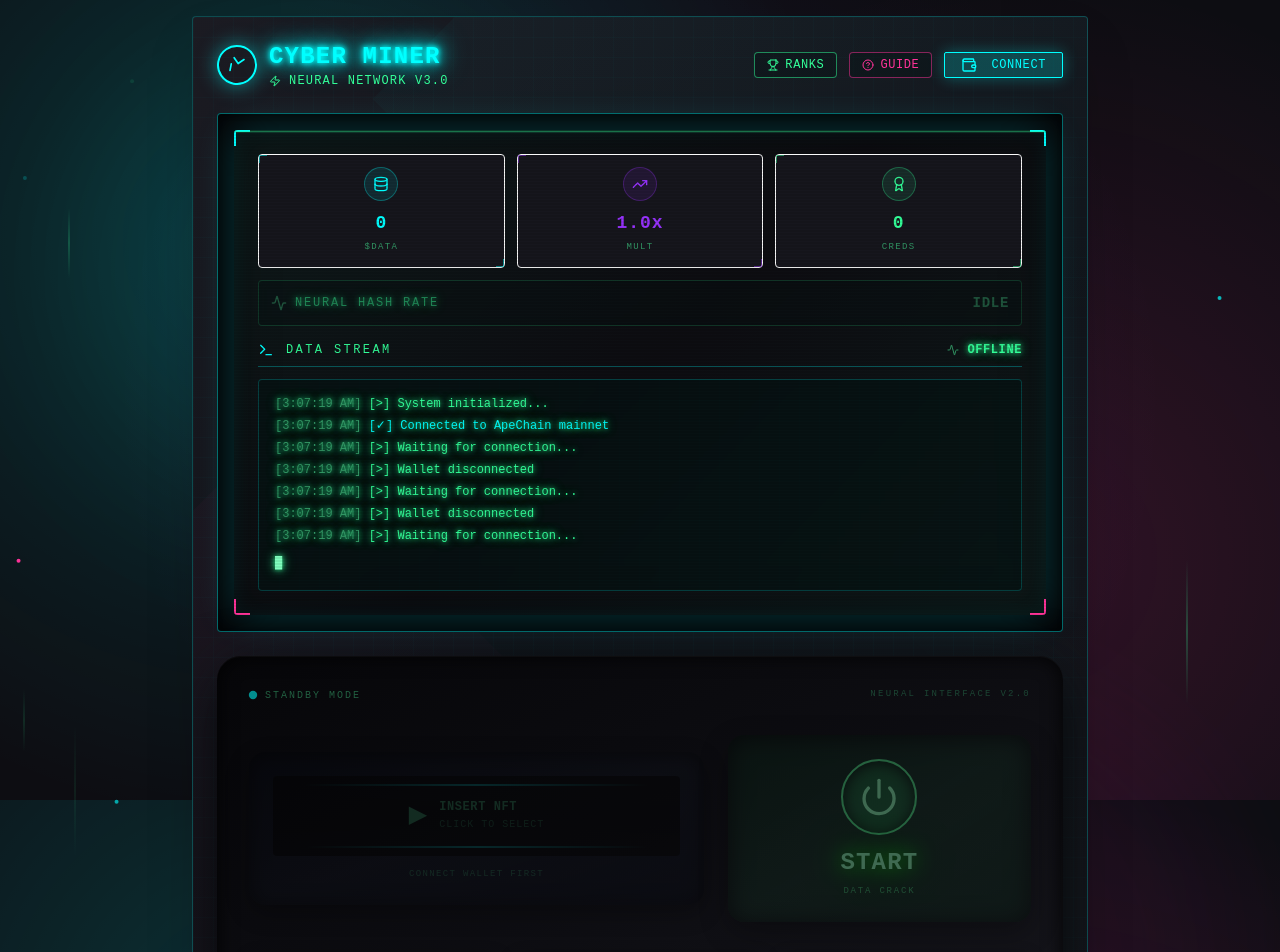
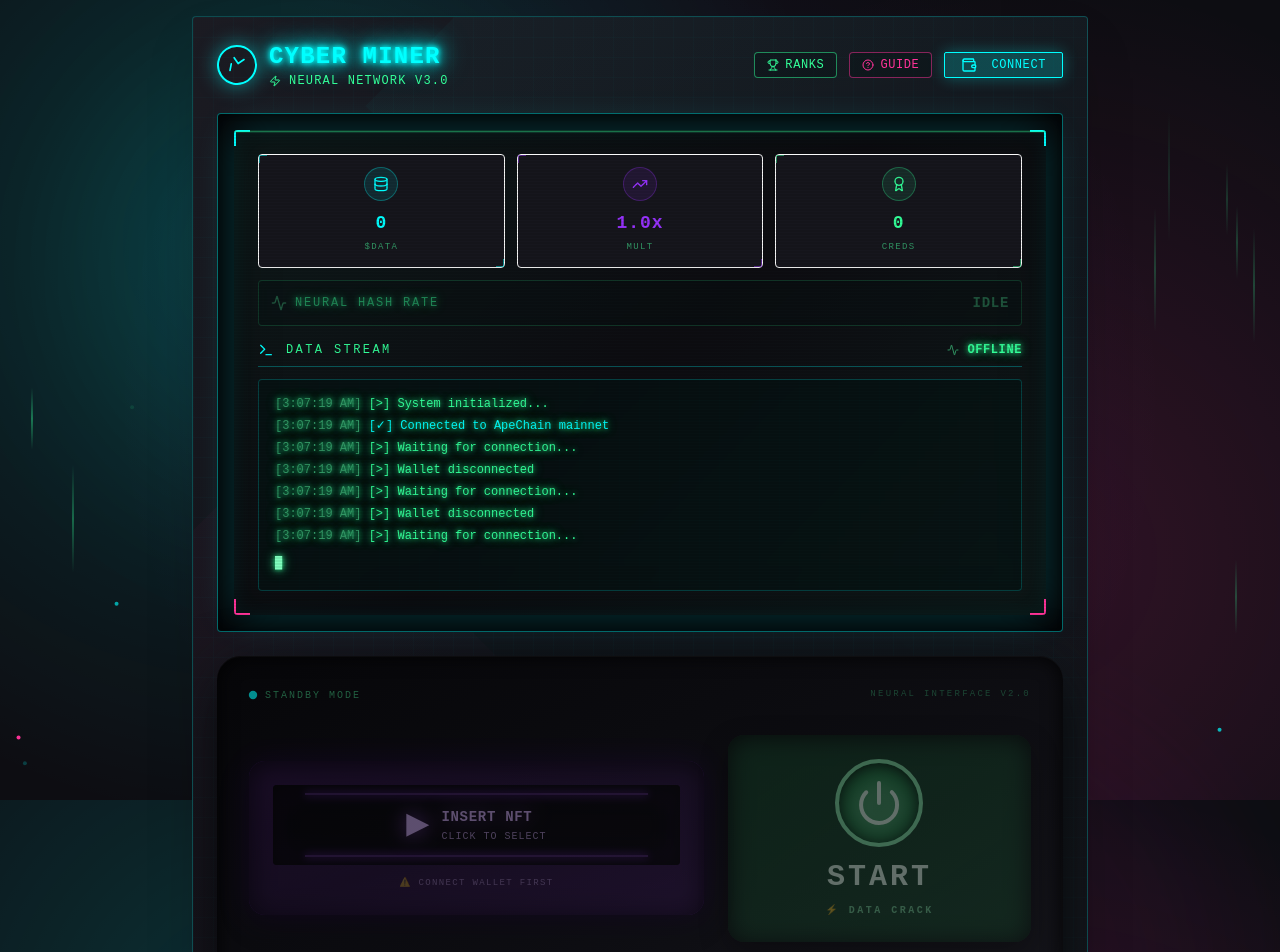
Before and after one commit to mrvalts123/cyber, a React (Vite) app: page / in a window 1280 px wide. Shown: the top 952 px of the page. Built offline with nearby package versions, Linux system fonts and the light colour scheme.

Commit message:
Update control-pad.tsx

```diff
--- a/src/components/control-pad.tsx
+++ b/src/components/control-pad.tsx
@@ -3,12 +3,12 @@
  *
  * Ultra-premium HD control interface with professional-grade design.
  * Features a realistic cartridge slot and industrial start/stop button in a unified layout.
- * Designed by 20+ year veteran designer standards.
+ * Enhanced with vibrant colors, particle effects, and improved visibility.
  */
 
 import React from 'react';
 import { motion, AnimatePresence } from 'framer-motion';
-import { Wallet, Power, Trophy, HelpCircle, AlertCircle, Zap, Shield } from 'lucide-react';
+import { Wallet, Power, Trophy, HelpCircle, AlertCircle, Zap, Shield, Cpu, Activity } from 'lucide-react';
 import { Button } from '@/components/ui/button';
 import { formatAddress } from '@/lib/wallet';
 import { type NFTCartridge } from '@/lib/nft';
@@ -95,9 +95,37 @@ export function ControlPad({
           `
         }}
       >
-        {/* Top Status Bar */}
-        <div className="mb-8 flex items-center justify-between">
-          <div className="flex items-center gap-3">
+        {/* Floating Particles Inside Control Panel */}
+        <div className="absolute inset-0 pointer-events-none overflow-hidden rounded-3xl">
+          {[...Array(12)].map((_, i) => (
+            <motion.div
+              key={i}
+              className={`absolute w-1 h-1 rounded-full ${
+                i % 3 === 0 ? 'bg-neon-cyan' : i % 3 === 1 ? 'bg-neon-green' : 'bg-neon-purple'
+              }`}
+              initial={{
+                x: Math.random() * 100 + '%',
+                y: Math.random() * 100 + '%',
+                opacity: 0,
+              }}
+              animate={{
+                y: [null, (Math.random() - 0.5) * 200 + '%'],
+                x: [null, (Math.random() - 0.5) * 100 + '%'],
+                opacity: [0, 0.8, 0],
+              }}
+              transition={{
+                duration: Math.random() * 4 + 3,
+                repeat: Infinity,
+                delay: Math.random() * 3,
+              }}
+            />
+          ))}
+        </div>
+
+        {/* Top Status Bar with Enhanced Indicators */}
+        <div className="mb-8 flex items-center justify-between relative z-10">
+          <div className="flex items-center gap-4">
+            {/* System Status */}
             <div className="flex items-center gap-2">
               <motion.div
                 animate={{
@@ -114,6 +142,20 @@ export function ControlPad({
                 {loadedCartridge ? 'SYSTEM READY' : 'STANDBY MODE'}
               </span>
             </div>
+
+            {/* Connection Indicator */}
+            {isConnected && (
+              <motion.div
+                initial={{ opacity: 0, x: -10 }}
+                animate={{ opacity: 1, x: 0 }}
+                className="flex items-center gap-1.5 px-2 py-1 rounded-md bg-neon-green/10 border border-neon-green/30"
+              >
+                <Activity className="w-3 h-3 text-neon-green" />
+                <span className="text-[9px] text-neon-green uppercase tracking-wider font-bold">
+                  CONNECTED
+                </span>
+              </motion.div>
+            )}
           </div>
           <div className="text-[9px] text-terminal-dim/40 uppercase tracking-[0.25em] font-mono">
             NEURAL INTERFACE v2.0
@@ -121,9 +163,9 @@ export function ControlPad({
         </div>
 
         {/* PRIMARY CONTROL ROW - Insert Slot + Start Button */}
-        <div className="grid grid-cols-[1.5fr,1fr] gap-6">
+        <div className="grid grid-cols-[1.5fr,1fr] gap-6 relative z-10">
 
-          {/* NFT CARTRIDGE SLOT - Premium DVD-Style Slot */}
+          {/* NFT CARTRIDGE SLOT - Premium DVD-Style Slot with ENHANCED VISIBILITY */}
           <button
             onClick={onOpenCartridgeSelector}
             disabled={!isConnected}
@@ -132,24 +174,44 @@ export function ControlPad({
             <div
               className={`relative rounded-2xl overflow-hidden transition-all duration-500 ${
                 loadedCartridge
-                  ? 'bg-gradient-to-br from-cyan-950/40 via-cyan-900/20 to-cyan-950/40'
-                  : 'bg-gradient-to-br from-gray-950/60 via-gray-900/40 to-gray-950/60 group-hover:from-purple-950/30 group-hover:via-purple-900/20 group-hover:to-purple-950/30'
+                  ? 'bg-gradient-to-br from-cyan-900/70 via-cyan-800/50 to-cyan-900/70'
+                  : 'bg-gradient-to-br from-purple-900/50 via-purple-800/30 to-purple-900/50 group-hover:from-purple-900/70 group-hover:via-purple-800/50 group-hover:to-purple-900/70'
               }`}
               style={{
                 boxShadow: loadedCartridge
                   ? `
-                      0 0 40px hsl(180 100% 50% / 0.2),
-                      0 10px 30px rgba(0, 0, 0, 0.7),
-                      inset 0 2px 20px rgba(0, 0, 0, 0.9),
-                      inset 0 -2px 15px hsl(180 100% 50% / 0.15)
+                      0 0 50px hsl(180 100% 50% / 0.4),
+                      0 15px 40px rgba(0, 0, 0, 0.8),
+                      inset 0 2px 30px rgba(0, 0, 0, 0.9),
+                      inset 0 -2px 20px hsl(180 100% 50% / 0.3)
                     `
                   : `
-                      0 8px 25px rgba(0, 0, 0, 0.7),
-                      inset 0 2px 20px rgba(0, 0, 0, 0.9),
-                      inset 0 -2px 8px rgba(255, 255, 255, 0.02)
+                      0 0 30px hsl(270 100% 50% / 0.2),
+                      0 10px 30px rgba(0, 0, 0, 0.7),
+                      inset 0 2px 25px rgba(0, 0, 0, 0.9),
+                      inset 0 -2px 15px hsl(270 100% 50% / 0.1)
                     `
               }}
             >
+              {/* Glow Border Animation */}
+              <motion.div
+                className="absolute inset-0 rounded-2xl"
+                animate={{
+                  boxShadow: loadedCartridge
+                    ? [
+                        '0 0 0 2px hsl(180 100% 50% / 0.4)',
+                        '0 0 0 3px hsl(180 100% 50% / 0.6)',
+                        '0 0 0 2px hsl(180 100% 50% / 0.4)',
+                      ]
+                    : [
+                        '0 0 0 1px hsl(270 100% 60% / 0.3)',
+                        '0 0 0 2px hsl(270 100% 60% / 0.5)',
+                        '0 0 0 1px hsl(270 100% 60% / 0.3)',
+                      ],
+                }}
+                transition={{ duration: 2, repeat: Infinity }}
+              />
+
               {/* Slot Opening - DVD/Cartridge Style */}
               <div className="p-6">
                 {/* Slot Guide - Horizontal Opening */}
@@ -160,15 +222,27 @@ export function ControlPad({
                     boxShadow: `
                       inset 0 6px 20px rgba(0, 0, 0, 1),
                       inset 0 -3px 15px rgba(0, 0, 0, 0.8),
-                      ${loadedCartridge ? 'inset 0 0 40px hsl(180 100% 50% / 0.2)' : ''}
+                      ${loadedCartridge ? 'inset 0 0 50px hsl(180 100% 50% / 0.3)' : 'inset 0 0 30px hsl(270 100% 60% / 0.15)'}
                     `
                   }}
                 >
-                  {/* Top Guide Rail */}
-                  <div className="absolute top-2 left-8 right-8 h-[2px] bg-gradient-to-r from-transparent via-cyber-border/40 to-transparent" />
-
-                  {/* Bottom Guide Rail */}
-                  <div className="absolute bottom-2 left-8 right-8 h-[2px] bg-gradient-to-r from-transparent via-cyber-border/40 to-transparent" />
+                  {/* Glowing Guide Rails */}
+                  <div
+                    className={`absolute top-2 left-8 right-8 h-[2px] ${
+                      loadedCartridge ? 'bg-neon-cyan/60' : 'bg-purple-500/40'
+                    }`}
+                    style={{
+                      boxShadow: loadedCartridge ? '0 0 10px hsl(180 100% 50%)' : '0 0 8px hsl(270 100% 60%)'
+                    }}
+                  />
+                  <div
+                    className={`absolute bottom-2 left-8 right-8 h-[2px] ${
+                      loadedCartridge ? 'bg-neon-cyan/60' : 'bg-purple-500/40'
+                    }`}
+                    style={{
+                      boxShadow: loadedCartridge ? '0 0 10px hsl(180 100% 50%)' : '0 0 8px hsl(270 100% 60%)'
+                    }}
+                  />
 
                   {/* Cartridge Content */}
                   <div className="absolute inset-0 flex items-center justify-center">
@@ -183,17 +257,17 @@ export function ControlPad({
                           animate={{
                             boxShadow: [
                               '0 0 20px hsl(180 100% 50% / 0.5)',
-                              '0 0 30px hsl(180 100% 50% / 0.7)',
+                              '0 0 40px hsl(180 100% 50% / 0.8)',
                               '0 0 20px hsl(180 100% 50% / 0.5)',
                             ]
                           }}
                           transition={{ duration: 2, repeat: Infinity }}
-                          className="p-3 rounded-lg bg-neon-cyan/20 border-2 border-neon-cyan"
+                          className="p-3 rounded-lg bg-neon-cyan/30 border-2 border-neon-cyan"
                         >
-                          <Shield className="w-6 h-6 text-neon-cyan" />
+                          <Shield className="w-6 h-6 text-neon-cyan drop-shadow-[0_0_10px_rgba(0,255,255,1)]" />
                         </motion.div>
                         <div className="text-left">
-                          <div className="text-xs text-neon-cyan uppercase tracking-wider font-bold mb-1">
+                          <div className="text-xs text-neon-cyan uppercase tracking-wider font-bold mb-1 drop-shadow-[0_0_10px_rgba(0,255,255,0.8)]">
                             ✓ NFT LOADED
                           </div>
                           <div className="text-sm text-white font-bold tracking-wide">
@@ -205,20 +279,20 @@ export function ControlPad({
                         </div>
                       </motion.div>
                     ) : (
-                      /* Empty Slot */
-                      <div className="flex items-center gap-3 text-terminal-dim/60 group-hover:text-purple-400/80 transition-colors">
+                      /* Empty Slot - More Visible */
+                      <div className="flex items-center gap-3 text-purple-300 group-hover:text-purple-200 transition-colors">
                         <motion.div
-                          animate={{ x: [0, 8, 0] }}
+                          animate={{ x: [0, 10, 0] }}
                           transition={{ duration: 2, repeat: Infinity, repeatDelay: 1 }}
-                          className="text-2xl"
+                          className="text-3xl drop-shadow-[0_0_10px_rgba(168,85,247,0.8)]"
                         >
                           ▶
                         </motion.div>
                         <div className="text-left">
-                          <div className="text-xs uppercase tracking-wider font-bold mb-0.5">
+                          <div className="text-sm uppercase tracking-wider font-black mb-0.5 drop-shadow-[0_0_10px_rgba(168,85,247,0.6)]">
                             INSERT NFT
                           </div>
-                          <div className="text-[10px] uppercase tracking-widest opacity-60">
+                          <div className="text-[10px] uppercase tracking-widest opacity-80">
                             Click to Select
                           </div>
                         </div>
@@ -235,30 +309,34 @@ export function ControlPad({
                       transition={{ duration: 3, repeat: Infinity, repeatDelay: 2 }}
                       className="absolute inset-y-0 w-20"
                       style={{
-                        background: 'linear-gradient(90deg, transparent, hsl(180 100% 50% / 0.3), transparent)'
+                        background: 'linear-gradient(90deg, transparent, hsl(180 100% 50% / 0.4), transparent)'
                       }}
                     />
                   )}
                 </div>
 
-                {/* Bottom Label */}
+                {/* Bottom Label - Enhanced */}
                 <div className="mt-3 text-center">
-                  <div className="text-[9px] text-terminal-dim/50 uppercase tracking-[0.15em] font-mono">
+                  <div className={`text-[9px] uppercase tracking-[0.15em] font-mono ${
+                    loadedCartridge
+                      ? 'text-neon-cyan/70'
+                      : 'text-purple-300/60'
+                  }`}>
                     {loadedCartridge
-                      ? 'Authentication Verified'
+                      ? '🔒 Authentication Verified'
                       : isConnected
-                        ? 'Select NFT From Wallet'
-                        : 'Connect Wallet First'}
+                        ? '👉 Select NFT From Wallet'
+                        : '⚠️ Connect Wallet First'}
                   </div>
                 </div>
               </div>
             </div>
           </button>
 
-          {/* START / STOP BUTTON - Industrial Power Button */}
+          {/* START / STOP BUTTON - ULTRA VISIBLE GREEN */}
           <motion.button
-            whileHover={isConnected && loadedCartridge ? { scale: 1.03 } : {}}
-            whileTap={isConnected && loadedCartridge ? { scale: 0.97 } : {}}
+            whileHover={isConnected && loadedCartridge ? { scale: 1.05 } : {}}
+            whileTap={isConnected && loadedCartridge ? { scale: 0.95 } : {}}
             onClick={onToggleMining}
             disabled={!isConnected || !loadedCartridge}
             className="relative disabled:opacity-40 disabled:cursor-not-allowed"
@@ -266,23 +344,23 @@ export function ControlPad({
             <div
               className={`relative rounded-2xl overflow-hidden transition-all duration-300 ${
                 isMining
-                  ? 'bg-gradient-to-br from-red-950/60 via-red-900/40 to-red-950/60'
-                  : 'bg-gradient-to-br from-green-950/60 via-green-900/40 to-green-950/60'
+                  ? 'bg-gradient-to-br from-red-900/80 via-red-800/60 to-red-900/80'
+                  : 'bg-gradient-to-br from-green-900/80 via-green-800/60 to-green-900/80'
               }`}
               style={{
                 boxShadow: isMining
                   ? `
-                      0 0 60px hsl(0 100% 50% / 0.3),
-                      0 15px 40px rgba(0, 0, 0, 0.8),
-                      inset 0 2px 25px rgba(0, 0, 0, 0.9),
-                      inset 0 -3px 20px hsl(0 100% 50% / 0.2)
+                      0 0 80px hsl(0 100% 50% / 0.5),
+                      0 20px 50px rgba(0, 0, 0, 0.9),
+                      inset 0 2px 30px rgba(0, 0, 0, 0.9),
+                      inset 0 -3px 25px hsl(0 100% 50% / 0.4)
                     `
                   : isConnected && loadedCartridge
                     ? `
-                        0 0 60px hsl(120 100% 50% / 0.3),
-                        0 15px 40px rgba(0, 0, 0, 0.8),
-                        inset 0 2px 25px rgba(0, 0, 0, 0.9),
-                        inset 0 -3px 20px hsl(120 100% 50% / 0.2)
+                        0 0 80px hsl(120 100% 50% / 0.6),
+                        0 20px 50px rgba(0, 0, 0, 0.9),
+                        inset 0 2px 30px rgba(0, 0, 0, 0.9),
+                        inset 0 -3px 25px hsl(120 100% 50% / 0.5)
                       `
                     : `
                         0 10px 30px rgba(0, 0, 0, 0.7),
@@ -290,14 +368,36 @@ export function ControlPad({
                       `
               }}
             >
-              {/* Pulsing Background Effect */}
+              {/* Pulsing Border Glow */}
+              <motion.div
+                className="absolute inset-0 rounded-2xl"
+                animate={{
+                  boxShadow: (isConnected && loadedCartridge)
+                    ? isMining
+                      ? [
+                          '0 0 0 3px hsl(0 100% 50% / 0.6)',
+                          '0 0 0 5px hsl(0 100% 50% / 0.9)',
+                          '0 0 0 3px hsl(0 100% 50% / 0.6)',
+                        ]
+                      : [
+                          '0 0 0 3px hsl(120 100% 50% / 0.6)',
+                          '0 0 0 6px hsl(120 100% 50% / 0.9)',
+                          '0 0 0 3px hsl(120 100% 50% / 0.6)',
+                        ]
+                    : ['0 0 0 0px transparent'],
+                }}
+                transition={{ duration: 1.5, repeat: Infinity }}
+              />
+
+              {/* Radial Pulse Effect */}
               <AnimatePresence>
                 {(isConnected && loadedCartridge) && (
+                  <>
                     <motion.div
-                    initial={{ scale: 0.9, opacity: 0 }}
+                      initial={{ scale: 0.8, opacity: 0 }}
                       animate={{
-                      scale: [1, 1.3, 1.6],
-                      opacity: [0.4, 0.2, 0]
+                        scale: [1, 2, 3],
+                        opacity: [0.6, 0.3, 0]
                       }}
                       exit={{ opacity: 0 }}
                       transition={{ duration: 2, repeat: Infinity }}
@@ -305,69 +405,129 @@ export function ControlPad({
                         isMining ? 'bg-red-500' : 'bg-green-500'
                       }`}
                     />
+                    <motion.div
+                      initial={{ scale: 0.8, opacity: 0 }}
+                      animate={{
+                        scale: [1, 2, 3],
+                        opacity: [0.6, 0.3, 0]
+                      }}
+                      exit={{ opacity: 0 }}
+                      transition={{ duration: 2, repeat: Infinity, delay: 0.7 }}
+                      className={`absolute inset-0 rounded-2xl ${
+                        isMining ? 'bg-red-500' : 'bg-green-500'
+                      }`}
+                    />
+                  </>
                 )}
               </AnimatePresence>
 
               <div className="relative p-6 flex flex-col items-center justify-center h-full">
-                {/* Power Icon */}
+                {/* Power Icon with Extra Glow */}
                 <motion.div
                   animate={isMining || (isConnected && loadedCartridge) ? {
-                    scale: [1, 1.1, 1],
+                    scale: [1, 1.15, 1],
+                    rotate: [0, 5, -5, 0],
                   } : {}}
                   transition={{ duration: 1.5, repeat: Infinity }}
                   className={`mb-3 p-4 rounded-full transition-all ${
                     isMining
-                      ? 'bg-red-500/30 border-2 border-red-400'
-                      : 'bg-green-500/30 border-2 border-green-400'
+                      ? 'bg-red-500/50 border-4 border-red-300'
+                      : 'bg-green-500/50 border-4 border-green-300'
                   }`}
                   style={{
                     boxShadow: isMining
                       ? `
-                          0 0 30px hsl(0 100% 50% / 0.7),
-                          inset 0 2px 15px rgba(0, 0, 0, 0.8),
-                          inset 0 -2px 10px hsl(0 100% 50% / 0.4)
+                          0 0 40px hsl(0 100% 50%),
+                          0 0 80px hsl(0 100% 50% / 0.6),
+                          inset 0 2px 20px rgba(0, 0, 0, 0.8),
+                          inset 0 -2px 15px hsl(0 100% 50% / 0.6)
                         `
                       : isConnected && loadedCartridge
                         ? `
-                            0 0 30px hsl(120 100% 50% / 0.7),
-                            inset 0 2px 15px rgba(0, 0, 0, 0.8),
-                            inset 0 -2px 10px hsl(120 100% 50% / 0.4)
+                            0 0 40px hsl(120 100% 50%),
+                            0 0 80px hsl(120 100% 50% / 0.6),
+                            inset 0 2px 20px rgba(0, 0, 0, 0.8),
+                            inset 0 -2px 15px hsl(120 100% 50% / 0.6)
                           `
                         : 'inset 0 2px 15px rgba(0, 0, 0, 0.9)'
                   }}
                 >
-                  <Power className={`w-10 h-10 ${
-                    isMining ? 'text-red-300' : 'text-green-300'
-                  }`} />
+                  <Power className={`w-12 h-12 ${
+                    isMining ? 'text-red-100' : 'text-green-100'
+                  }`}
+                  style={{
+                    filter: 'drop-shadow(0 0 10px currentColor)'
+                  }}
+                  />
                 </motion.div>
 
-                {/* Button Label */}
+                {/* Button Label with Enhanced Text Glow */}
                 <div className="text-center">
-                  <div
-                    className={`text-2xl font-black uppercase tracking-wider ${
-                      isMining ? 'text-red-300' : 'text-green-300'
+                  <motion.div
+                    animate={(isConnected && loadedCartridge) ? {
+                      textShadow: isMining
+                        ? [
+                            '0 0 20px hsl(0 100% 50%), 0 0 40px hsl(0 100% 50% / 0.8)',
+                            '0 0 30px hsl(0 100% 50%), 0 0 60px hsl(0 100% 50% / 1)',
+                            '0 0 20px hsl(0 100% 50%), 0 0 40px hsl(0 100% 50% / 0.8)',
+                          ]
+                        : [
+                            '0 0 20px hsl(120 100% 50%), 0 0 40px hsl(120 100% 50% / 0.8)',
+                            '0 0 30px hsl(120 100% 50%), 0 0 60px hsl(120 100% 50% / 1)',
+                            '0 0 20px hsl(120 100% 50%), 0 0 40px hsl(120 100% 50% / 0.8)',
+                          ]
+                    } : {}}
+                    transition={{ duration: 1.5, repeat: Infinity }}
+                    className={`text-3xl font-black uppercase tracking-widest ${
+                      isMining ? 'text-red-100' : 'text-green-100'
                     }`}
-                    style={{
-                      textShadow: isMining
-                        ? '0 0 20px hsl(0 100% 50%), 0 0 40px hsl(0 100% 50% / 0.5)'
-                        : '0 0 20px hsl(120 100% 50%), 0 0 40px hsl(120 100% 50% / 0.5)'
-                    }}
                   >
                     {isMining ? 'STOP' : 'START'}
-                  </div>
-                  <div className={`text-[9px] mt-1.5 uppercase tracking-[0.2em] ${
-                    isMining ? 'text-red-400/70' : 'text-green-400/70'
+                  </motion.div>
+                  <div className={`text-[10px] mt-2 uppercase tracking-[0.25em] font-bold ${
+                    isMining ? 'text-red-300/80' : 'text-green-300/80'
                   }`}>
-                    {isMining ? 'Abort Crack' : 'Data Crack'}
+                    {isMining ? '🛑 Abort Crack' : '⚡ Data Crack'}
                   </div>
                 </div>
+
+                {/* Sound Effect Indicator */}
+                {(isConnected && loadedCartridge) && (
+                  <motion.div
+                    animate={{
+                      opacity: [0.3, 0.7, 0.3],
+                    }}
+                    transition={{ duration: 1, repeat: Infinity }}
+                    className="absolute bottom-2 right-2 flex items-center gap-1"
+                  >
+                    <Zap className={`w-3 h-3 ${isMining ? 'text-red-400' : 'text-green-400'}`} />
+                    <div className="flex gap-0.5">
+                      {[...Array(3)].map((_, i) => (
+                        <motion.div
+                          key={i}
+                          animate={{
+                            height: [4, 8, 4],
+                          }}
+                          transition={{
+                            duration: 0.6,
+                            repeat: Infinity,
+                            delay: i * 0.1,
+                          }}
+                          className={`w-0.5 rounded-full ${
+                            isMining ? 'bg-red-400' : 'bg-green-400'
+                          }`}
+                        />
+                      ))}
+                    </div>
+                  </motion.div>
+                )}
               </div>
             </div>
           </motion.button>
         </div>
 
         {/* Secondary Actions Row */}
-        <div className="mt-8 grid grid-cols-3 gap-4">
+        <div className="mt-8 grid grid-cols-3 gap-4 relative z-10">
           {/* Wallet Button */}
           <motion.button
             whileHover={{ scale: 1.02 }}
@@ -449,6 +609,22 @@ export function ControlPad({
             </div>
           </motion.button>
         </div>
+
+        {/* Scan Line Effect */}
+        <motion.div
+          animate={{
+            y: ['-100%', '200%'],
+          }}
+          transition={{
+            duration: 4,
+            repeat: Infinity,
+            ease: 'linear',
+          }}
+          className="absolute inset-x-0 h-20 pointer-events-none z-20"
+          style={{
+            background: 'linear-gradient(to bottom, transparent, rgba(0, 255, 255, 0.05), transparent)',
+          }}
+        />
       </div>
     </div>
   );
```
Lines whose indentation alone changed are shown as unchanged.
